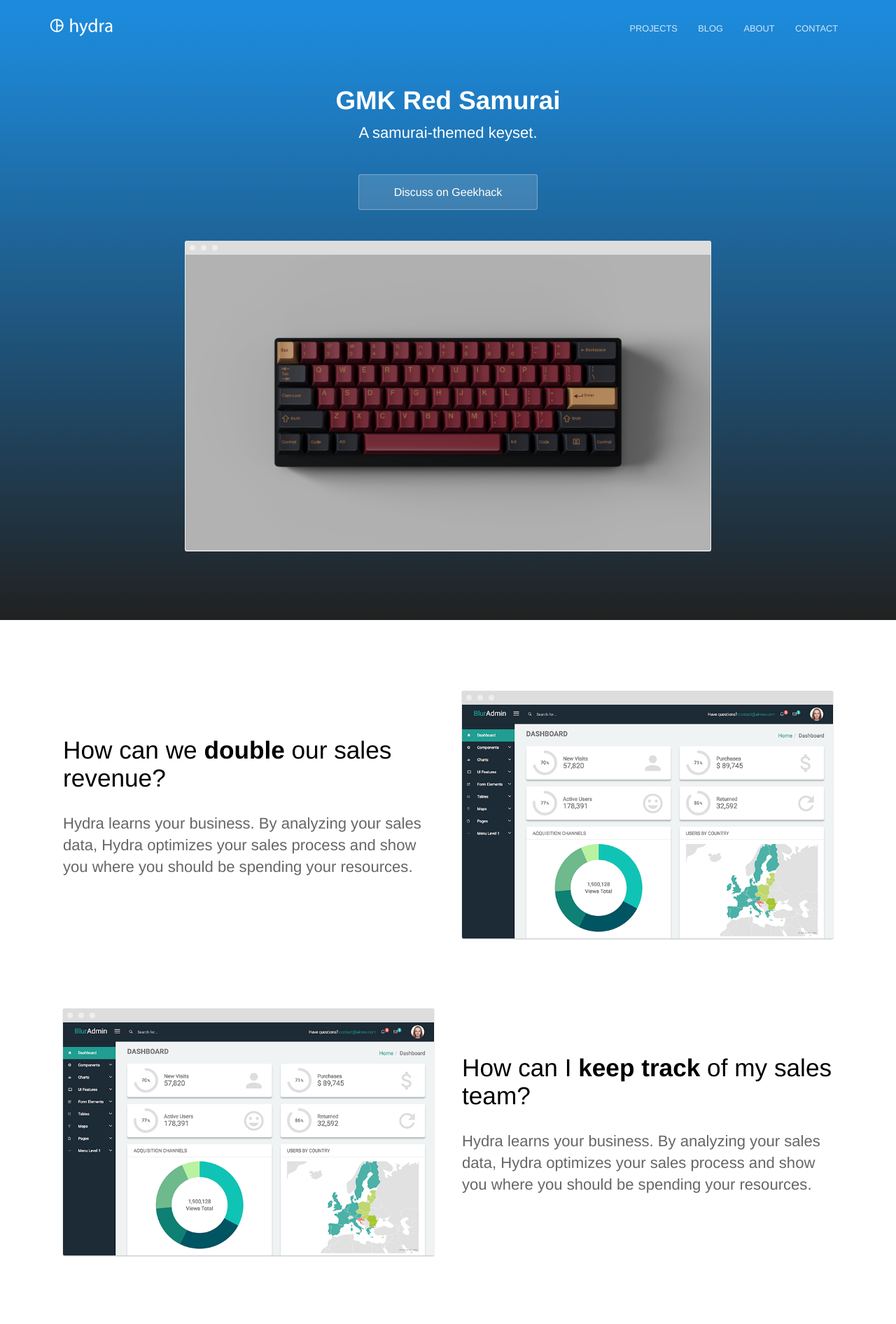
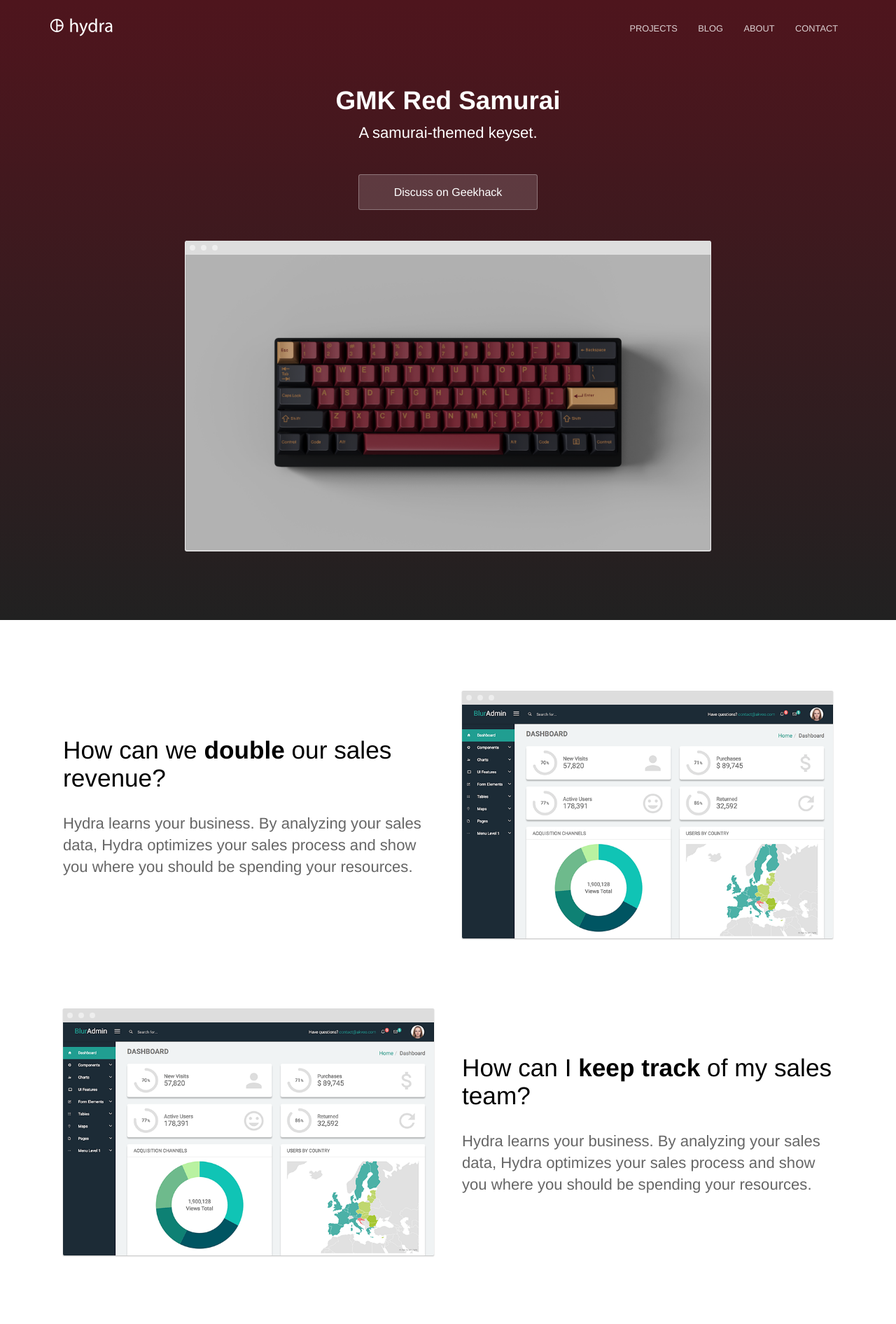
Before and after one commit to RedSunsRMK/redsunsrmk.github.io, a Jekyll site: the page built from index.html, in a window 1280 px wide. Shown: the top 1892 px of the page at 70% size. Built offline with Jekyll 4.4.1, drawn with Linux system fonts in a browser that asks for light colours.

Commit message:
Update variables.scss

```diff
--- a/_sass/variables.scss
+++ b/_sass/variables.scss
@@ -1,4 +1,4 @@
-$brand-color: #1d8bdd;
+$brand-color: #4E151D;
 $secondary-brand-color: #212121;
 $middle-gradient-color: mix($brand-color, $secondary-brand-color, 95%);
 
```
